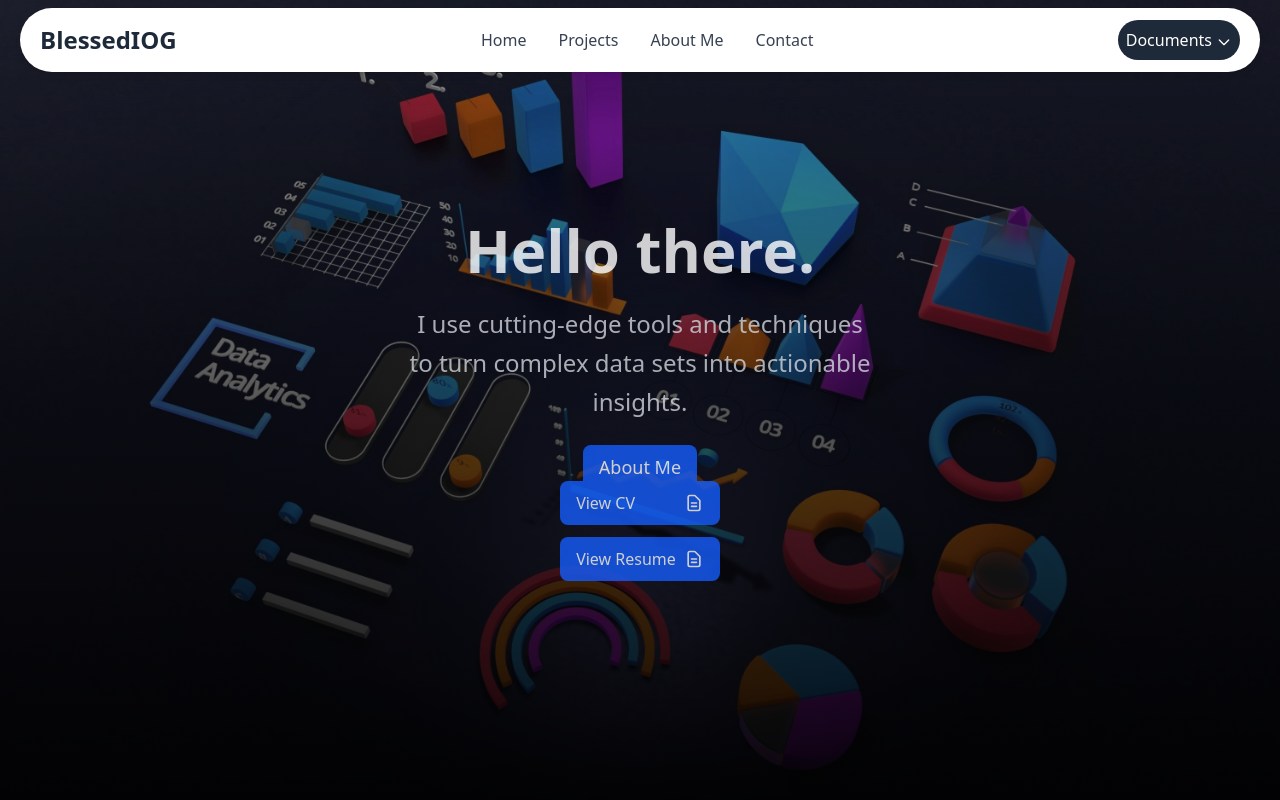
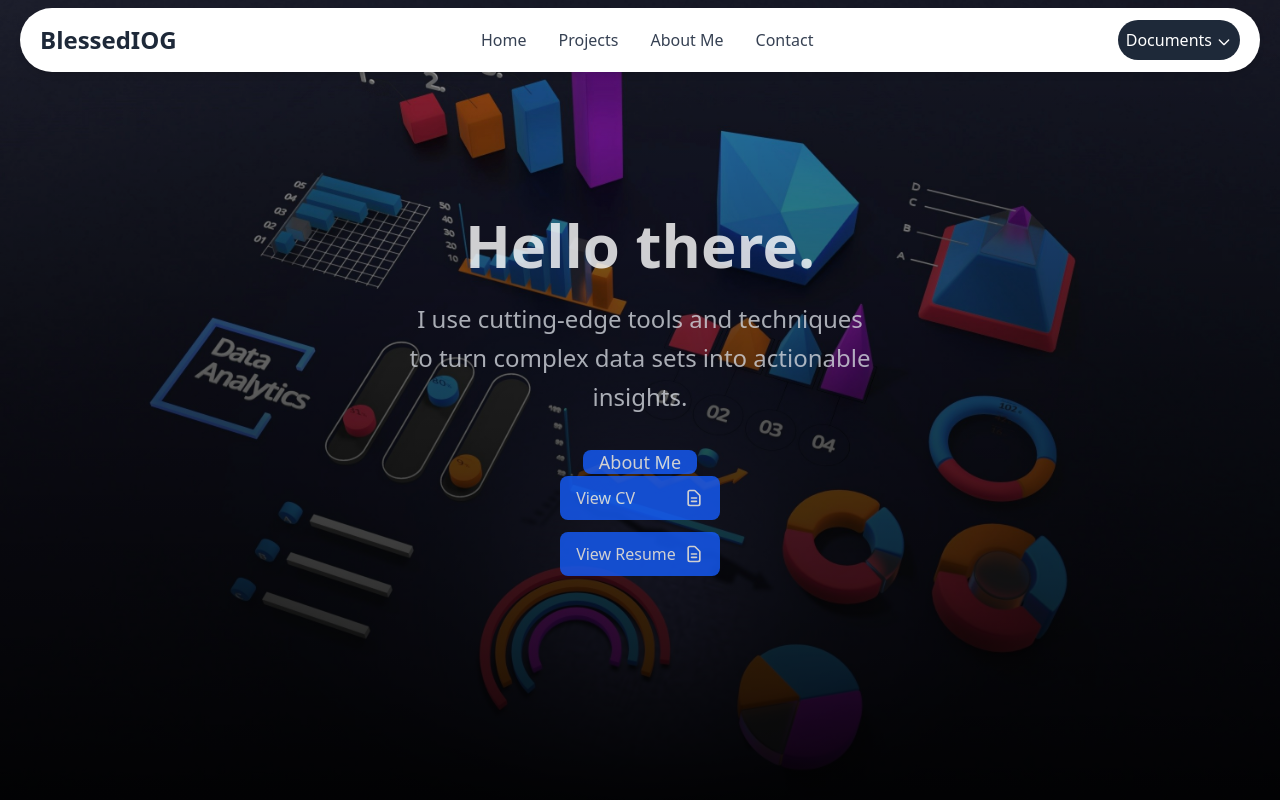
Before and after one commit to Oluwasegun122/blessediog, a Next.js app: page / in a window 1280 px wide. Shown: the top 800 px of the page. Built offline with nearby package versions, Linux system fonts and the light colour scheme.

Commit message:
first commit

```diff
--- a/app/page.tsx
+++ b/app/page.tsx
@@ -41,11 +41,11 @@ export default function Home() {
             insights.
           </p>
 
-          <div className="opacity-80 animate-slideUp [animation-fill-mode:forwards] [animation-delay:400ms]">
+          <div className="opacity-80 animate-slideUp pb-2.5 [animation-fill-mode:forwards] [animation-delay:400ms]">
             <div>
               <Link
                 href="/about_me"
-                className="px-4 py-2.5 bg-blue-600 hover:bg-blue-700 text-white font-medium rounded-lg text-lg transition-all duration-300 hover:scale-105 shadow-lg hover:shadow-blue-500/20"
+                className="px-4 bg-blue-600 hover:bg-blue-700 text-white font-medium rounded-lg text-lg transition-all duration-300 hover:scale-105 shadow-lg hover:shadow-blue-500/20"
               >
                 About Me
               </Link>
```
